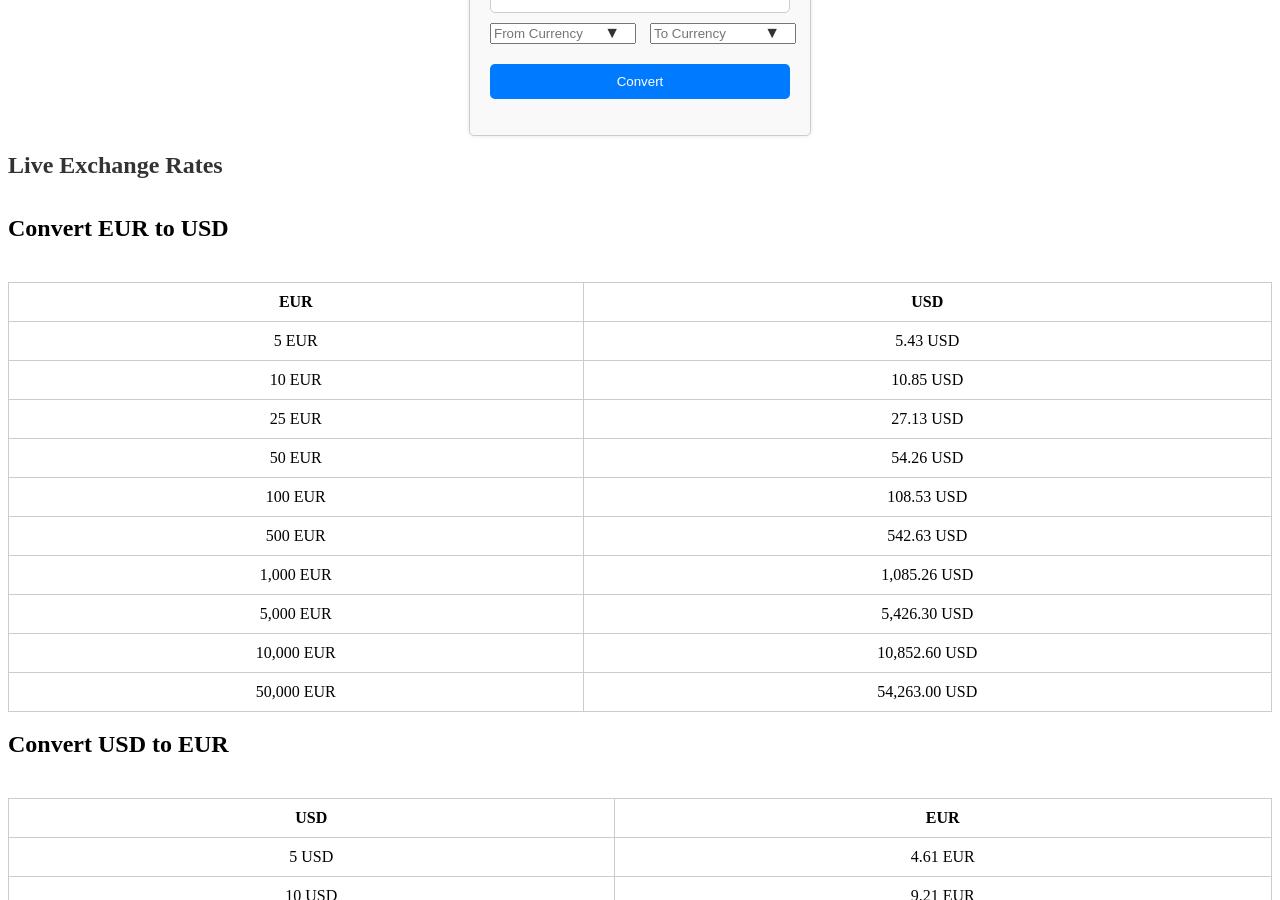
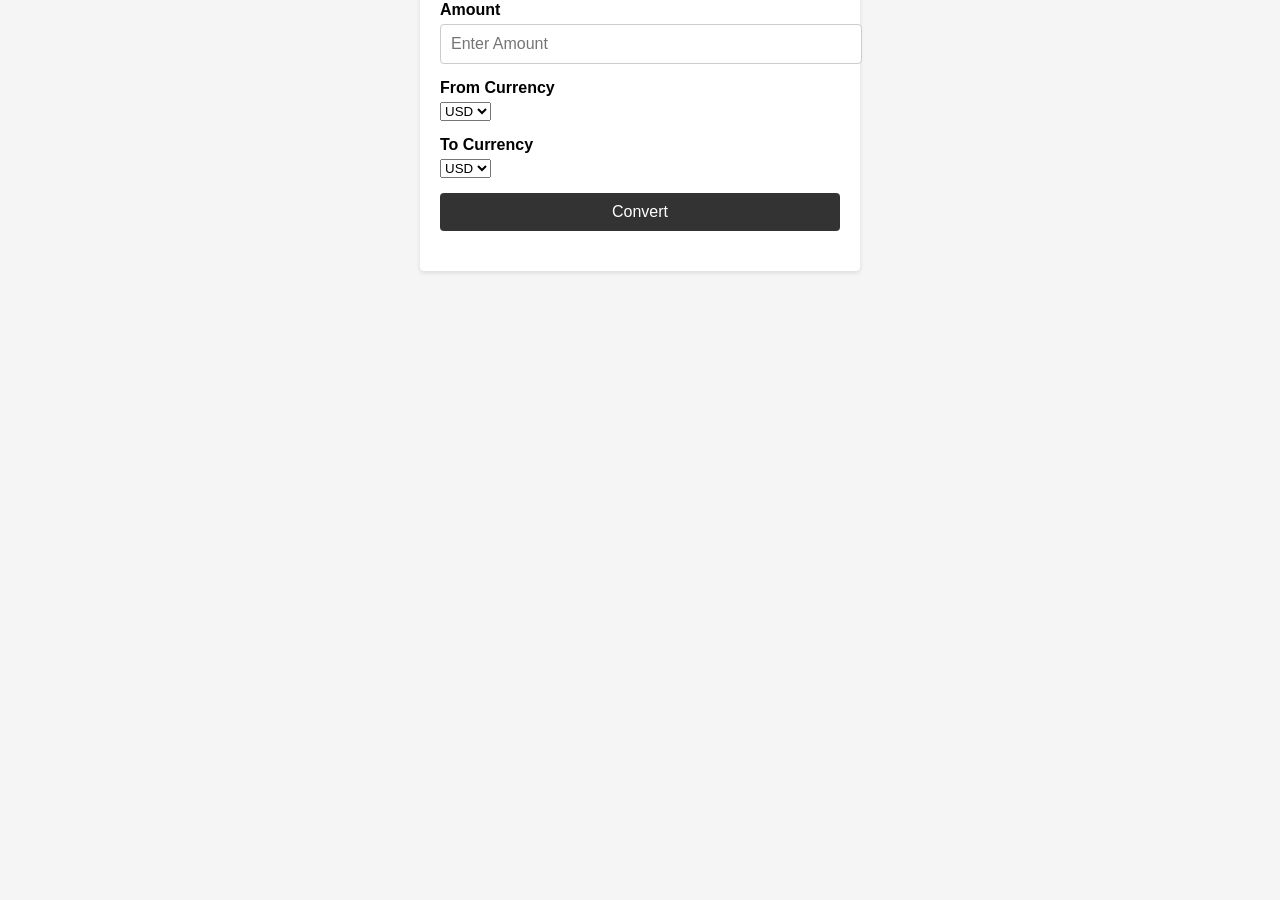
Before and after one commit to Codebox124/fx-calculator, a plain HTML site: page one.html in a window 1280 px wide. Shown: the part 113-1013 px from the top of the page. After the commit the page ends 800 px from the top, so only its background shows below. Drawn offline with Linux system fonts and the light colour scheme.

Commit message:
Update one.html

```diff
--- a/one.html
+++ b/one.html
@@ -3,260 +3,131 @@
 <head>
   <meta charset="UTF-8">
   <meta name="viewport" content="width=device-width, initial-scale=1.0">
-    <title>Document</title>
+  <title>Currency Converter</title>
   <style>
-      body{
-  display: flex;
-  justify-content: center;
-  flex-direction: column;
-}
-h1 {
-  color: #333;
-  font-size: 24px;
+    body {
+      font-family: Arial, sans-serif;
+      background-color: #f5f5f5;
+      margin: 0;
+      padding: 0;
     }
 
-table {
-  border-collapse: collapse;
-  margin-top: 20px;
+    .container {
+      max-width: 400px;
+      margin: 50px auto;
+      background-color: #fff;
+      border-radius: 4px;
+      padding: 20px;
+      box-shadow: 0 2px 4px rgba(0, 0, 0, 0.1);
     }
 
-table th,
-table td {
-  border: 1px solid #ccc;
-  padding: 10px;
+    h1 {
       text-align: center;
+      font-size: 24px;
+      color: #333;
+      margin-top: 0;
     }
 
-
-.converter {
-    max-width: 300px;
-    margin: 0 auto;
-    padding: 20px;
-    border: 1px solid #ccc;
-    border-radius: 5px;
-    background-color: #f9f9f9;
-    box-shadow: 0 0 5px rgba(0, 0, 0, 0.1);
+    .form-group {
+      margin-bottom: 15px;
     }
 
-  .converter-heading {
-    text-align: center;
-    font-size: 20px;
-    margin-bottom: 20px;
+    label {
+      display: block;
+      font-weight: bold;
+      margin-bottom: 5px;
     }
 
-  .converter-inputs {
-    display: flex;
-    flex-wrap: wrap;
-    justify-content: space-between;
-    margin-bottom: 20px;
+    input[type="number"] {
+      width: 100%;
+      padding: 10px;
+      border: 1px solid #ccc;
+      border-radius: 4px;
+      font-size: 16px;
     }
 
-  .converter-input {
+    .calculate-btn {
+      display: block;
       width: 100%;
       padding: 10px;
-    margin-bottom: 10px;
-    border-radius: 5px;
-    border: 1px solid #ccc;
-  }
-
-  .currency-input {
-    position: relative;
-    flex-basis: calc(50% - 10px);
-  }
-
-  .converter-input-field {
-    width: calc(100% - 30px);
-    padding-right: 30px;
-  }
-
-  .currency-symbol {
-    position: absolute;
-    top: 50%;
-    right: 10px;
-    transform: translateY(-50%);
+      background-color: #333;
+      color: #fff;
       font-size: 16px;
-    color: #333;
+      border: none;
+      border-radius: 4px;
       cursor: pointer;
     }
 
-  .converter-btn {
-    width: 100%;
-    padding: 10px;
-    background-color: #007bff;
-    color: #fff;
-    border: none;
-    border-radius: 5px;
-    cursor: pointer;
+    .result {
+      text-align: center;
+      font-size: 18px;
+      color: #333;
+      margin-top: 20px;
     }
-
-  .converter-result {
-    text-align: center;
-    font-weight: bold;
-  }
-
   </style>
 </head>
 <body>
-
-
-
-<div class="converter">
-  <h2 class="converter-heading">Forex Currency Converter</h2>
-  <div class="converter-inputs">
-    <input type="number" id="amount" class="converter-input" placeholder="Enter amount">
-
-    <div class="currency-input">
-      <input type="text" id="fromCurrency" class="converter-input-field" placeholder="From Currency">
-      <span class="currency-symbol">&#9660;</span>
+  <div class="container">
+    <h1>Currency Converter</h1>
+    <div class="form-group">
+      <label for="amount">Amount</label>
+      <input type="number" id="amount" placeholder="Enter Amount">
+    </div>
+    <div class="form-group">
+      <label for="fromCurrency">From Currency</label>
+      <select id="fromCurrency">
+        <option value="USD">USD</option>
+        <option value="EUR">EUR</option>
+        <option value="GBP">GBP</option>
+        <!-- Add more currency options as needed -->
+      </select>
+    </div>
+    <div class="form-group">
+      <label for="toCurrency">To Currency</label>
+      <select id="toCurrency">
+        <option value="USD">USD</option>
+        <option value="EUR">EUR</option>
+        <option value="GBP">GBP</option>
+        <!-- Add more currency options as needed -->
+      </select>
+    </div>
+    <button class="calculate-btn" onclick="convertCurrency()">Convert</button>
+    <p id="result" class="result"></p>
   </div>
 
-    <div class="currency-input">
-      <input type="text" id="toCurrency" class="converter-input-field" placeholder="To Currency">
-      <span class="currency-symbol">&#9660;</span>
-    </div>
-  </div>
+  <script>
+    function convertCurrency() {
+      var amount = parseFloat(document.getElementById('amount').value);
+      var fromCurrency = document.getElementById('fromCurrency').value;
+      var toCurrency = document.getElementById('toCurrency').value;
 
-  <button onclick="convertCurrency()" class="converter-btn">Convert</button>
+      // Define the exchange rates (replace with real-time rates)
+      var exchangeRates = {
+        USD: {
+          EUR: 0.85,
+          GBP: 0.72
+        },
+        EUR: {
+          USD: 1.18,
+          GBP: 0.85
+        },
+        GBP: {
+          USD: 1.39,
+          EUR: 1.18
+        }
+      };
 
-  <p id="result" class="converter-result"></p>
-</div>
-
-  <h1>Live Exchange Rates</h1>
-
-  <h2>Convert EUR to USD</h2>
-  <table>
-    <tr>
-      <th>EUR</th>
-      <th>USD</th>
-    </tr>
-    <tr>
-      <td>5 EUR</td>
-      <td>5.43 USD</td>
-    </tr>
-    <tr>
-      <td>10 EUR</td>
-      <td>10.85 USD</td>
-    </tr>
-    <tr>
-      <td>25 EUR</td>
-      <td>27.13 USD</td>
-    </tr>
-    <tr>
-      <td>50 EUR</td>
-      <td>54.26 USD</td>
-    </tr>
-    <tr>
-      <td>100 EUR</td>
-      <td>108.53 USD</td>
-    </tr>
-    <tr>
-      <td>500 EUR</td>
-      <td>542.63 USD</td>
-    </tr>
-    <tr>
-      <td>1,000 EUR</td>
-      <td>1,085.26 USD</td>
-    </tr>
-    <tr>
-      <td>5,000 EUR</td>
-      <td>5,426.30 USD</td>
-    </tr>
-    <tr>
-      <td>10,000 EUR</td>
-      <td>10,852.60 USD</td>
-    </tr>
-    <tr>
-      <td>50,000 EUR</td>
-      <td>54,263.00 USD</td>
-    </tr>
-  </table>
-
-  <h2>Convert USD to EUR</h2>
-  <table>
-    <tr>
-      <th>USD</th>
-      <th>EUR</th>
-    </tr>
-    <tr>
-      <td>5 USD</td>
-      <td>4.61 EUR</td>
-    </tr>
-    <tr>
-      <td>10 USD</td>
-      <td>9.21 EUR</td>
-    </tr>
-    <tr>
-      <td>25 USD</td>
-      <td>23.04 EUR</td>
-    </tr>
-    <tr>
-      <td>50 USD</td>
-      <td>46.07 EUR</td>
-    </tr>
-    <tr>
-      <td>100 USD</td>
-      <td>92.14 EUR</td>
-    </tr>
-    <tr>
-      <td>500 USD</td>
-      <td>460.72 EUR</td>
-    </tr>
-    <tr>
-      <td>1,000 USD</td>
-      <td>921.44 EUR</td>
-    </tr>
-    <tr>
-      <td>5,000 USD</td>
-      <td>4,607.19
-
-
-
-
-
-
-
-
-
-
-      <script>
-        $(document).ready(function() {
-    // Fetch the list of available currencies from the API
-    fetch("https://api.exchangerate-api.com/v4/latest/USD")
-      .then(response => response.json())
-      .then(data => {
-        var currencies = Object.keys(data.rates);
-
-        // Enable autocomplete for the currency input fields
-        $("#fromCurrency, #toCurrency").autocomplete({
-          source: currencies
-        });
-      })
-      .catch(error => {
-        console.log("Error:", error);
-      });
-  });
-
-  function convertCurrency() {
-    var amount = document.getElementById("amount").value;
-    var fromCurrency = document.getElementById("fromCurrency").value.toUpperCase();
-    var toCurrency = document.getElementById("toCurrency").value.toUpperCase();
-
-    // API endpoint for currency conversion
-    var apiUrl = "https://api.exchangerate-api.com/v4/latest/" + fromCurrency;
-
-    // Send a GET request to the API
-    fetch(apiUrl)
-      .then(response => response.json())
-      .then(data => {
-        var rate = data.rates[toCurrency]; // Exchange rate from the source currency to the target currency
-        var convertedAmount = amount * rate;
-        document.getElementById("result").innerHTML = amount + " " + fromCurrency + " = " + convertedAmount.toFixed(2) + " " + toCurrency;
-      })
-      .catch(error => {
-        console.log("Error:", error);
-      });
+      if (!isNaN(amount)) {
+        if (fromCurrency === toCurrency) {
+          document.getElementById('result').textContent = 'Converted Amount: ' + amount.toFixed(2) + ' ' + toCurrency;
+        } else if (exchangeRates[fromCurrency] && exchangeRates[fromCurrency][toCurrency]) {
+          var convertedAmount = amount * exchangeRates[fromCurrency][toCurrency];
+          document.getElementById('result').textContent = 'Converted Amount: ' + convertedAmount.toFixed(2) + ' ' + toCurrency;
+        } else {
+          document.getElementById('result').textContent = 'Conversion rate not available.';
         }
-
+      }
+    }
   </script>
 </body>
 </html>
```
Lines whose indentation alone changed are shown as unchanged.
